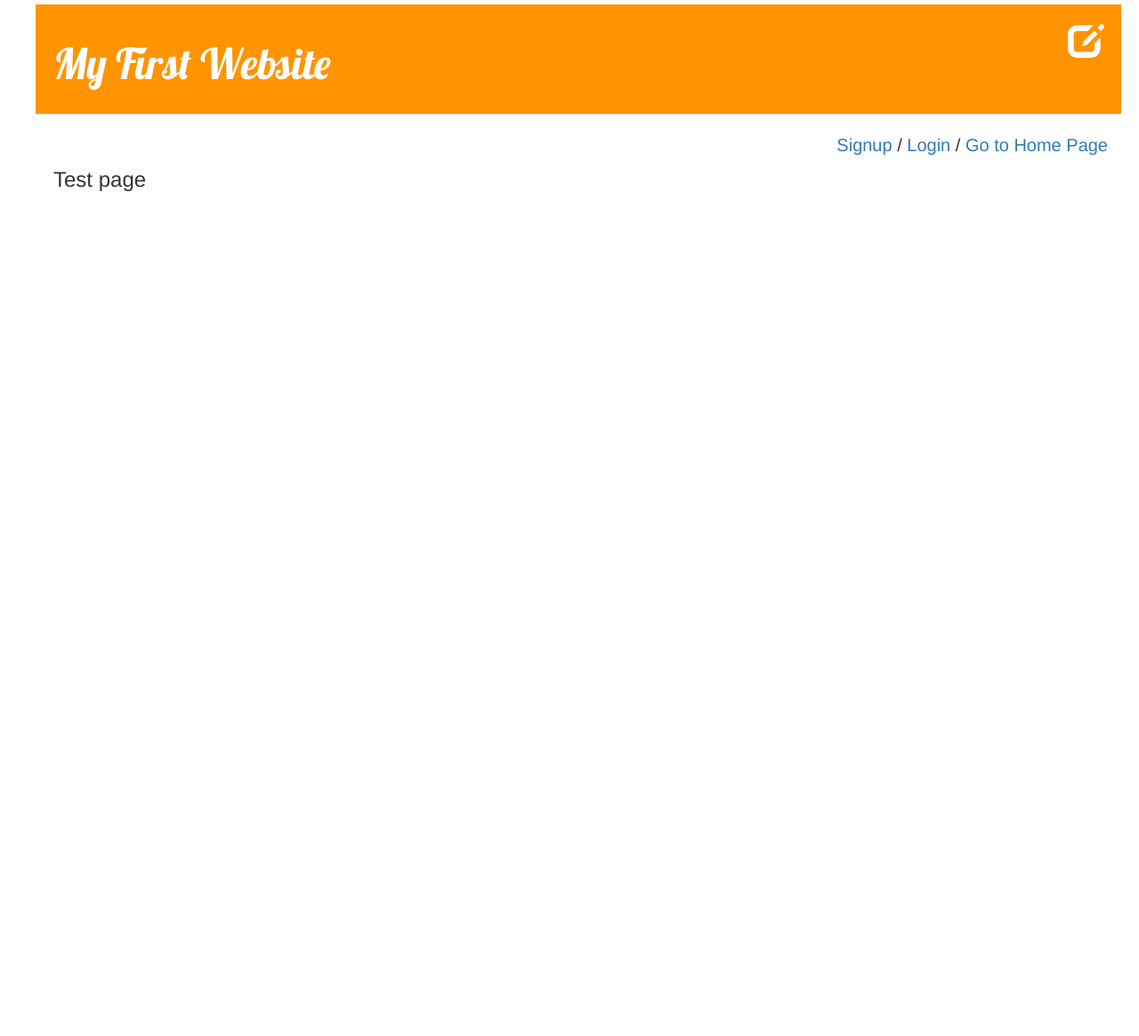
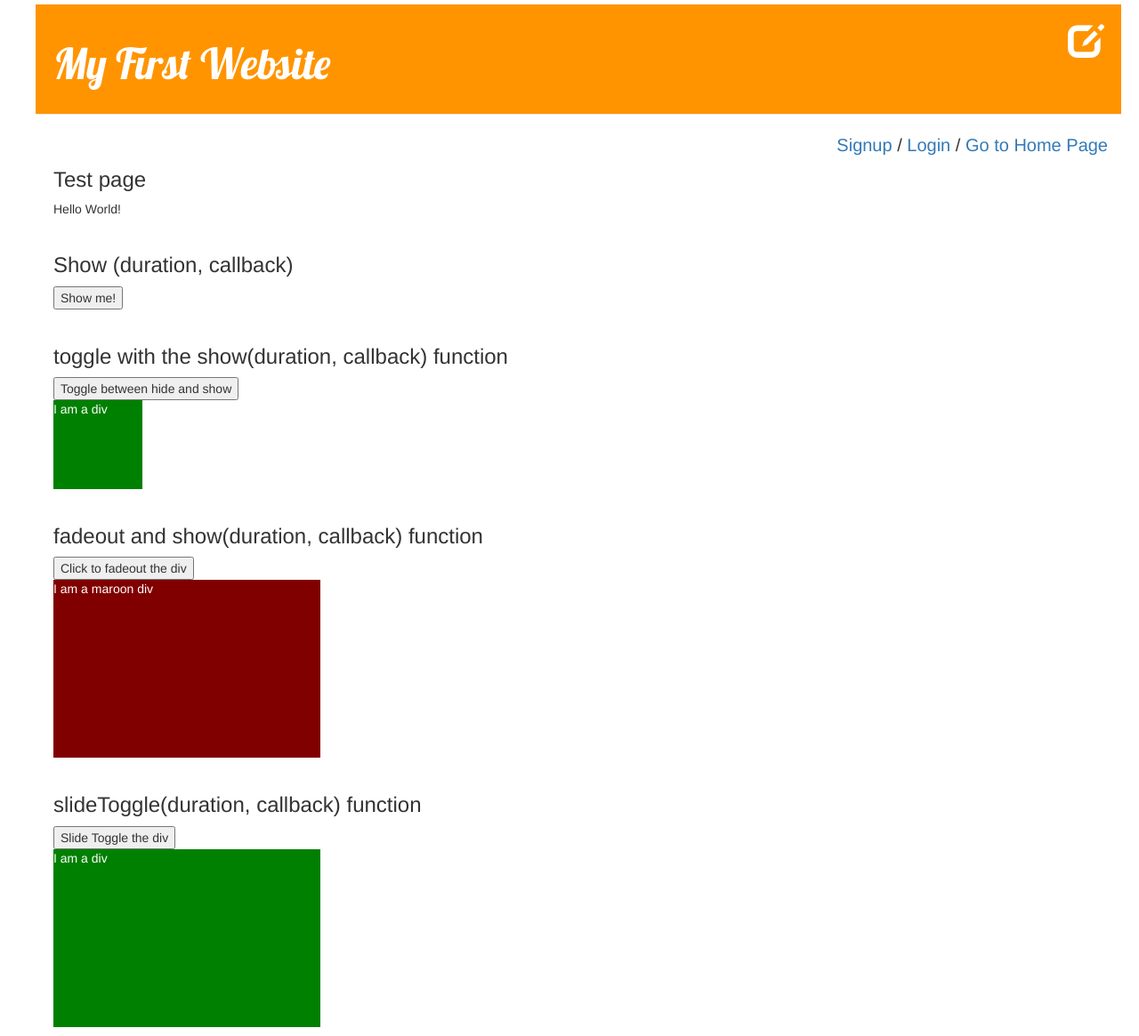
Before and after one commit to BorisVV/myFirstWeb, a Django app: page /test_JQuery2/ in a window 1280 px wide. Shown: the whole page at 89% size. Before the commit the page ends 215 px from the top, so only its background shows below. Run offline with Django 3.2, Linux system fonts and the light colour scheme; some libraries are stand-ins or nearby versions.

Commit message:
More code for JQueries.

```diff
--- a/blog/static/js/blog.js
+++ b/blog/static/js/blog.js
@@ -1,6 +1,6 @@
 
 $(document).ready(function() {
-  $("#divID").html("Hello World!");
+  $("#divTestJQuery").html("Hello World!");
 });
 
 // $(document).ready(function() {
@@ -101,3 +101,34 @@ $(function(){
     $("#mouseOutText").css("color","orange");
   });
 });
+
+//duration=slow, normal, fast or time in millisecs.
+//function (duration, callback)
+$(document).ready(function(){
+  $("#btnShow").click(function(){
+    $("#pShow").show("slow", function(){
+      alert("I am called after paragraph fully shown");
+    });
+  });
+});
+
+//duration=slow, normal, fast or time in millisecs.
+//function show (duration, callback) with Toggle.
+function toggleEffectShowFunc(){
+  $("#divMsgToggleShow").toggle("slow", function(){
+    alert("The goggle() method is copleted!");
+  });
+}
+
+//duration=slow, normal, fast or time in millisecs.
+//function (duration, callback) with Fadeout.
+function fadeoutDiv(){
+  $("#divFadeout").fadeOut(500, function(){});
+}
+// for fadeIn() option just change the fadeOut() to fadeIn().
+
+//duration=slow, normal, fast or time in millisecs.
+//function (duration, callback) with slideToggle.
+function slideToggleClick(){
+  $("#divSlideToggle").slideToggle(500, function(){});
+}
--- a/blog/templates/blog/testJQuery2.html
+++ b/blog/templates/blog/testJQuery2.html
@@ -3,8 +3,42 @@
 {% block content %}
   <br>
   <h3>Test page</h3>
-  <div class="divTestJQuery">
+  <div id="divTestJQuery"></div>
 
+  <br>
+  <div>
+    <h3>Show (duration, callback)</h3>
+    <input type="button" name="" value="Show me!" id="btnShow">
+    <p id="pShow" style="display:none">This is a paragraph!</p>
   </div>
 
+  <br>
+  <div>
+    <h3>toggle with the show(duration, callback) function</h3>
+    <input type="button" value="Toggle between hide and show" onclick="toggleEffectShowFunc()">
+    <div id="divMsgToggleShow" style="background-color:green; color:white; width:100px; height:100px;">
+      I am a div
+    </div>
+  </div>
+
+  <br>
+  <div>
+    <h3>fadeout and show(duration, callback) function</h3>
+    <input type="button" value="Click to fadeout the div" onclick="fadeoutDiv()">
+    <div id="divFadeout" style="background-color:maroon; color:white; width:300px; height:200px;">
+      I am a maroon div
+    </div>  </div>
+    <!-- for the option of fadeIn() change the fadeout() -->
+
+  <br>
+  <div>
+    <h3>slideToggle(duration, callback) function</h3>
+    <input type="button" value="Slide Toggle the div" onclick="slideToggleClick()">
+    <div id="divSlideToggle" style="background-color:green; color:white; width:300px; height:200px;">
+      I am a div
+    </div>
+  </div>
+
+
+
 {% endblock %}
--- a/blog/templates/blog/testingJQuery.html
+++ b/blog/templates/blog/testingJQuery.html
@@ -4,7 +4,7 @@
   <br>
   <div class="container-fluid"  >
     <h3>Testing jQuery</h3>
-    <div class="" id="divID"></div>
+    <div class="" id="divTestJQuery"></div>
 
     <h3>Changing the background color on click</h3>
     <div id="divTest" onclick="changeColor()" style="cursor: pointer; with: 300px; Height: 20px; background-color: #cccccc;">
```
